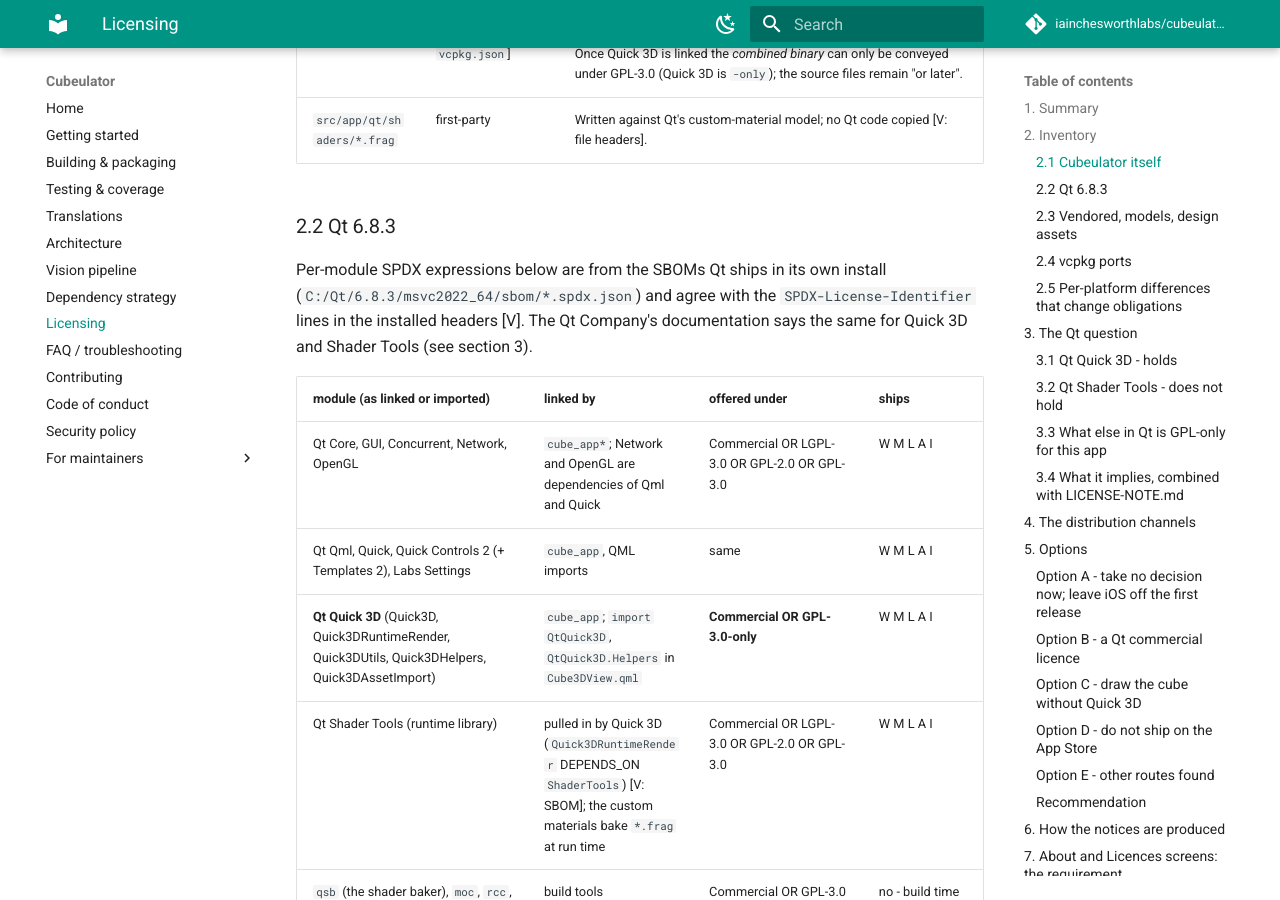
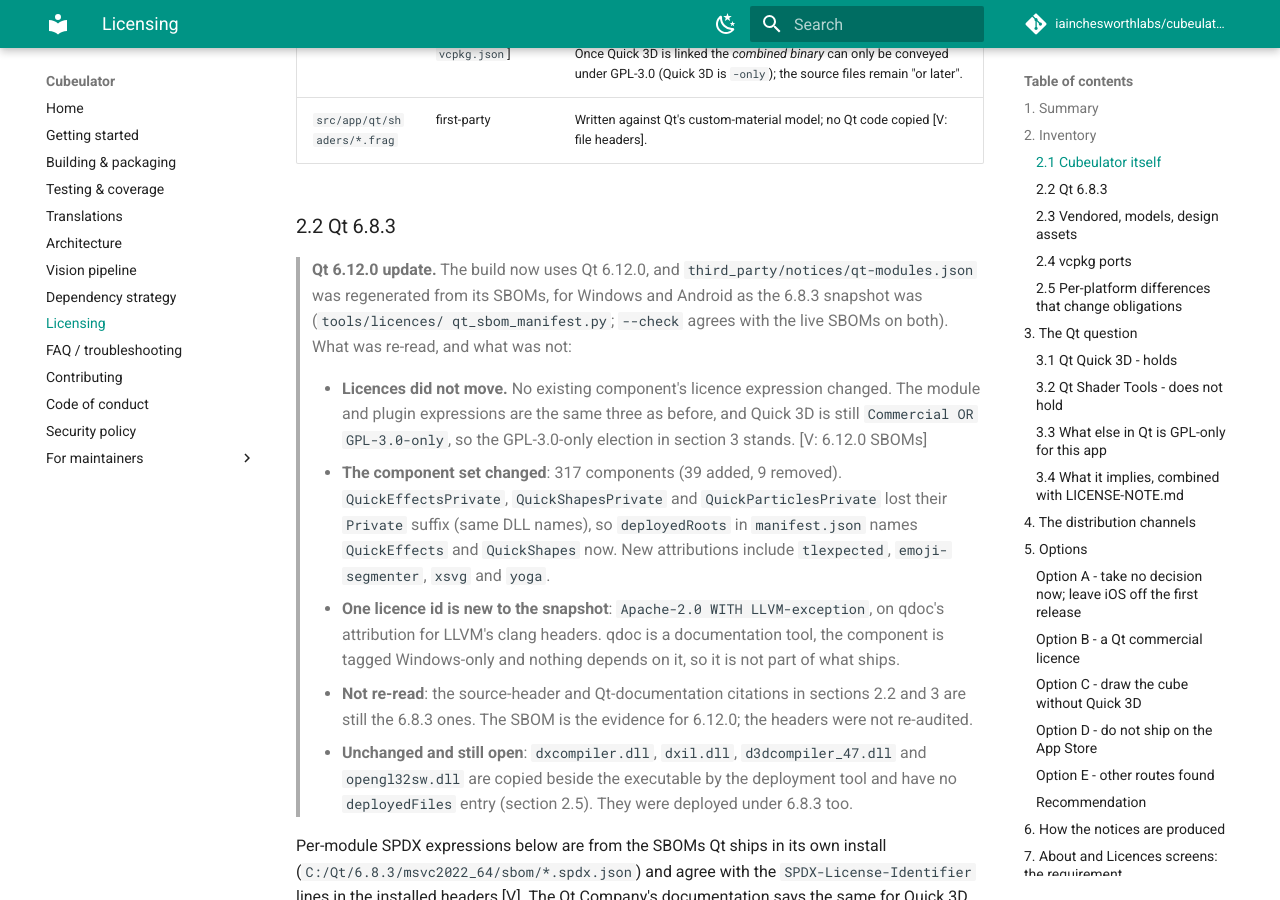
Before and after one commit to iainchesworth/cubeulator, an MkDocs documentation site: the page built from docs/licensing.md, in a window 1280 px wide and 900 px high, scrolled down 1911 px. Built offline with MkDocs 1.6.1 and Material for MkDocs 9.7.7, drawn with Linux system fonts in a browser that asks for light colours; comment, search, counter and statistics services are not loaded.

Commit message:
Regenerate the Qt licence snapshot for 6.12.0
develop's notices gate (third_party_notices_complete) pins
third_party/notices to the Qt it was written for, and fails when the build
uses another: "written for Qt 6.8.x - regenerate qt-modules.json and review
manifest.json". Moving to Qt 6.12 therefore needs the snapshot redone.

qt-modules.json is regenerated with tools/licences/qt_sbom_manifest.py from
the 6.12.0 SBOMs for Windows and Android, the same two platforms the 6.8.3
snapshot was verified on (a Windows-only run would have dropped the five
Android-only components, among them forkfd's MIT attribution). `--check`
agrees with the live SBOMs on both.

What the regeneration shows, reviewed rather than assumed:
- no existing component's licence expression changed, and the module/plugin
  expressions are the same three as before; Quick 3D is still `Commercial OR
  GPL-3.0-only`, so the GPL-3.0-only election in docs/licensing.md stands;
- 317 components, 39 added and 9 removed. Three declarative modules lost their
  `Private` suffix (QuickEffects, QuickShapes, QuickParticles; same DLL names),
  so manifest.json's deployedRoots names QuickEffects and QuickShapes now;
- one licence id is new, Apache-2.0 WITH LLVM-exception, on qdoc's attribution
  for LLVM's clang headers: a documentation tool, Windows-tagged, with no
  dependents, so not part of what ships.

manifest.json's expectedQtVersion moves to 6.12. docs/licensing.md gets a
dated note of what was re-read and what was not: the 6.8.3 source-header and
documentation citations were not re-audited.

Not part of this change: dxcompiler.dll, dxil.dll, d3dcompiler_47.dll and
opengl32sw.dll have no deployedFiles entry. The gate only warns, and they were
deployed under 6.8.3 as well.

```diff
--- a/docs/licensing.md
+++ b/docs/licensing.md
@@ -84,6 +84,33 @@
 | `src/app/qt/shaders/*.frag` | first-party | Written against Qt's custom-material model; no Qt code copied [V: file headers]. |
 
 ### 2.2 Qt 6.8.3
+
+> **Qt 6.12.0 update.** The build now uses Qt 6.12.0, and
+> `third_party/notices/qt-modules.json` was regenerated from its SBOMs, for
+> Windows and Android as the 6.8.3 snapshot was (`tools/licences/
+> qt_sbom_manifest.py`; `--check` agrees with the live SBOMs on both). What
+> was re-read, and what was not:
+>
+> - **Licences did not move.** No existing component's licence expression
+>   changed. The module and plugin expressions are the same three as before,
+>   and Quick 3D is still `Commercial OR GPL-3.0-only`, so the GPL-3.0-only
+>   election in section 3 stands. [V: 6.12.0 SBOMs]
+> - **The component set changed**: 317 components (39 added, 9 removed).
+>   `QuickEffectsPrivate`, `QuickShapesPrivate` and `QuickParticlesPrivate` lost
+>   their `Private` suffix (same DLL names), so `deployedRoots` in `manifest.json`
+>   names `QuickEffects` and `QuickShapes` now. New attributions include
+>   `tlexpected`, `emoji-segmenter`, `xsvg` and `yoga`.
+> - **One licence id is new to the snapshot**: `Apache-2.0 WITH LLVM-exception`,
+>   on qdoc's attribution for LLVM's clang headers. qdoc is a documentation
+>   tool, the component is tagged Windows-only and nothing depends on it, so it
+>   is not part of what ships.
+> - **Not re-read**: the source-header and Qt-documentation citations in
+>   sections 2.2 and 3 are still the 6.8.3 ones. The SBOM is the evidence for
+>   6.12.0; the headers were not re-audited.
+> - **Unchanged and still open**: `dxcompiler.dll`, `dxil.dll`,
+>   `d3dcompiler_47.dll` and `opengl32sw.dll` are copied beside the executable
+>   by the deployment tool and have no `deployedFiles` entry (section 2.5). They
+>   were deployed under 6.8.3 too.
 
 Per-module SPDX expressions below are from the SBOMs Qt ships in its own
 install (`C:/Qt/6.8.3/msvc2022_64/sbom/*.spdx.json`) and agree with the
```
Also changed, not shown: 2 other files.
